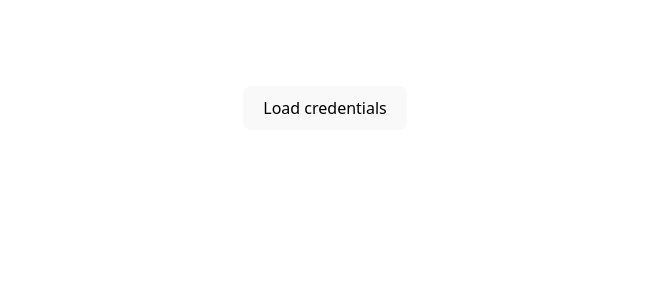
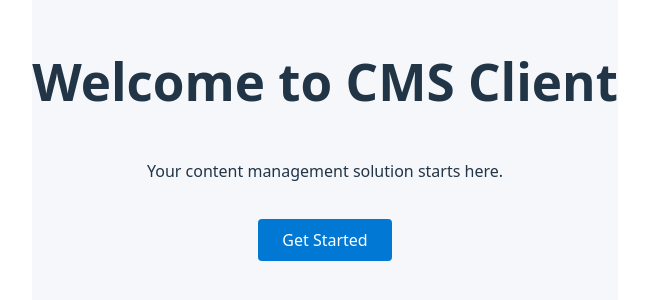
Before and after one commit to rmeji3/CMS_client, a React (Vite) app: page / in a window 1280 px wide. Shown: the part 292-592 px from the top of the page, without its empty margins (315-963 px from the left). Built offline with nearby package versions, Linux system fonts and the light colour scheme.

Commit message:
added landing page and login

```diff
--- a/package.json
+++ b/package.json
@@ -11,12 +11,14 @@
   },
   "dependencies": {
     "react": "^19.1.1",
-    "react-dom": "^19.1.1"
+    "react-dom": "^19.1.1",
+    "react-router-dom": "^7.8.0"
   },
   "devDependencies": {
     "@eslint/js": "^9.32.0",
     "@types/react": "^19.1.9",
     "@types/react-dom": "^19.1.7",
+    "@types/react-router-dom": "^5.3.3",
     "@vitejs/plugin-react": "^4.7.0",
     "eslint": "^9.32.0",
     "eslint-plugin-react-hooks": "^5.2.0",
--- a/src/App.tsx
+++ b/src/App.tsx
@@ -1,68 +1,19 @@
-import { useState } from 'react'
-import './App.css'
+import React from 'react';
+import { BrowserRouter as Router, Routes, Route } from 'react-router-dom';
+import Landing from './pages/landing';
+import Login from './pages/login';
+import './App.css';
 
-type User = {
-  id: number
-  username: string
-  password: string // added since API includes it
+
+function App() {
+  return (
+    <Router>
+      <Routes>
+        <Route path="/" element={<Landing />} />
+        <Route path="/login" element={<Login />} />
+      </Routes>
+    </Router>
+  );
 }
 
-async function getCredentials(): Promise<User[]> {
-  const res = await fetch('https://localhost:7108/api/Credentials/GetAll', {
-    method: 'GET',
-    headers: { Accept: 'application/json' },
-  })
-  if (!res.ok) throw new Error(`HTTP ${res.status}`)
-
-  const data = await res.json()
-
-  if (!Array.isArray(data.value)) {
-    throw new Error('API did not return an array in "value"')
-  }
-
-  return data.value
-}
-
-function App() {
-  const [users, setUsers] = useState<User[] | null>(null)
-  const [error, setError] = useState<string | null>(null)
-  const [loading, setLoading] = useState(false)
-
-  const load = async () => {
-    try {
-      setLoading(true)
-      setError(null)
-      const data = await getCredentials()
-      setUsers(data)
-    } catch (e) {
-      setError(e instanceof Error ? e.message : 'Unknown error')
-    } finally {
-      setLoading(false)
-    }
-  }
-
-  return (
-    <div>
-      <button onClick={load} disabled={loading}>
-        {loading ? 'Loading…' : 'Load credentials'}
-      </button>
-
-      {error && <p style={{ color: 'red' }}>{error}</p>}
-
-      {Array.isArray(users) && users.length > 0 && (
-        <>
-          <p>IDs: {users.map(u => u.id).join(', ')}</p>
-          <ul>
-            {users.map(u => (
-              <li key={u.id}>
-                {u.username}
-              </li>
-            ))}
-          </ul>
-        </>
-      )}
-    </div>
-  )
-}
-
-export default App
+export default App;
--- /dev/null
+++ b/src/pages/landing.tsx
@@ -0,0 +1,36 @@
+import React from 'react';
+import { useNavigate } from 'react-router-dom';
+
+const Landing: React.FC = () => {
+    const navigate = useNavigate();
+    return (
+        <div style={{
+            minHeight: '100vh',
+            display: 'flex',
+            flexDirection: 'column',
+            justifyContent: 'center',
+            alignItems: 'center',
+            background: '#f5f7fa'
+        }}>
+            <h1>Welcome to CMS Client</h1>
+            <p>Your content management solution starts here.</p>
+            <button
+                style={{
+                    padding: '10px 24px',
+                    fontSize: '1rem',
+                    borderRadius: '4px',
+                    border: 'none',
+                    background: '#0078d4',
+                    color: '#fff',
+                    cursor: 'pointer',
+                    marginTop: '20px'
+                }}
+                onClick={() => navigate('/login')}
+            >
+                Get Started
+            </button>
+        </div>
+    );
+};
+
+export default Landing;
--- /dev/null
+++ b/src/pages/login.tsx
@@ -0,0 +1,25 @@
+import React from 'react';
+
+const Login: React.FC = () => {
+    return (
+        <div style={{
+            minHeight: '100vh',
+            display: 'flex',
+            flexDirection: 'column',
+            justifyContent: 'center',
+            alignItems: 'center',
+            background: '#fff'
+        }}>
+            <h2>Login</h2>
+            <form style={{ display: 'flex', flexDirection: 'column', gap: '12px', width: '300px' }}>
+                <input type="text" placeholder="Username" style={{ padding: '8px', fontSize: '1rem' }} />
+                <input type="password" placeholder="Password" style={{ padding: '8px', fontSize: '1rem' }} />
+                <button type="submit" style={{ padding: '10px 24px', fontSize: '1rem', borderRadius: '4px', border: 'none', background: '#0078d4', color: '#fff', cursor: 'pointer' }}>
+                    Login
+                </button>
+            </form>
+        </div>
+    );
+};
+
+export default Login;
```
Also changed, not shown: 1 other file (tests, documents, lock files or other folders).
